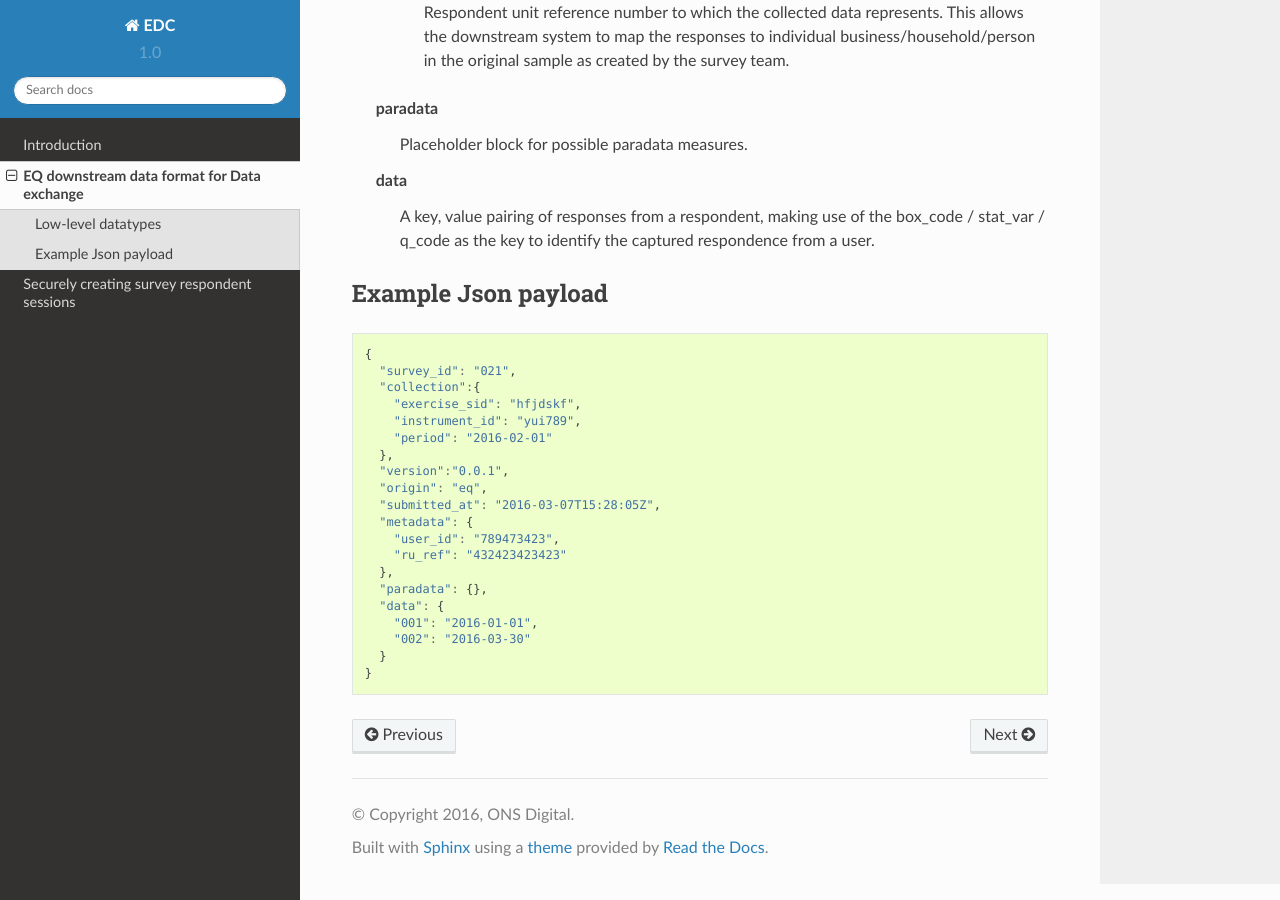
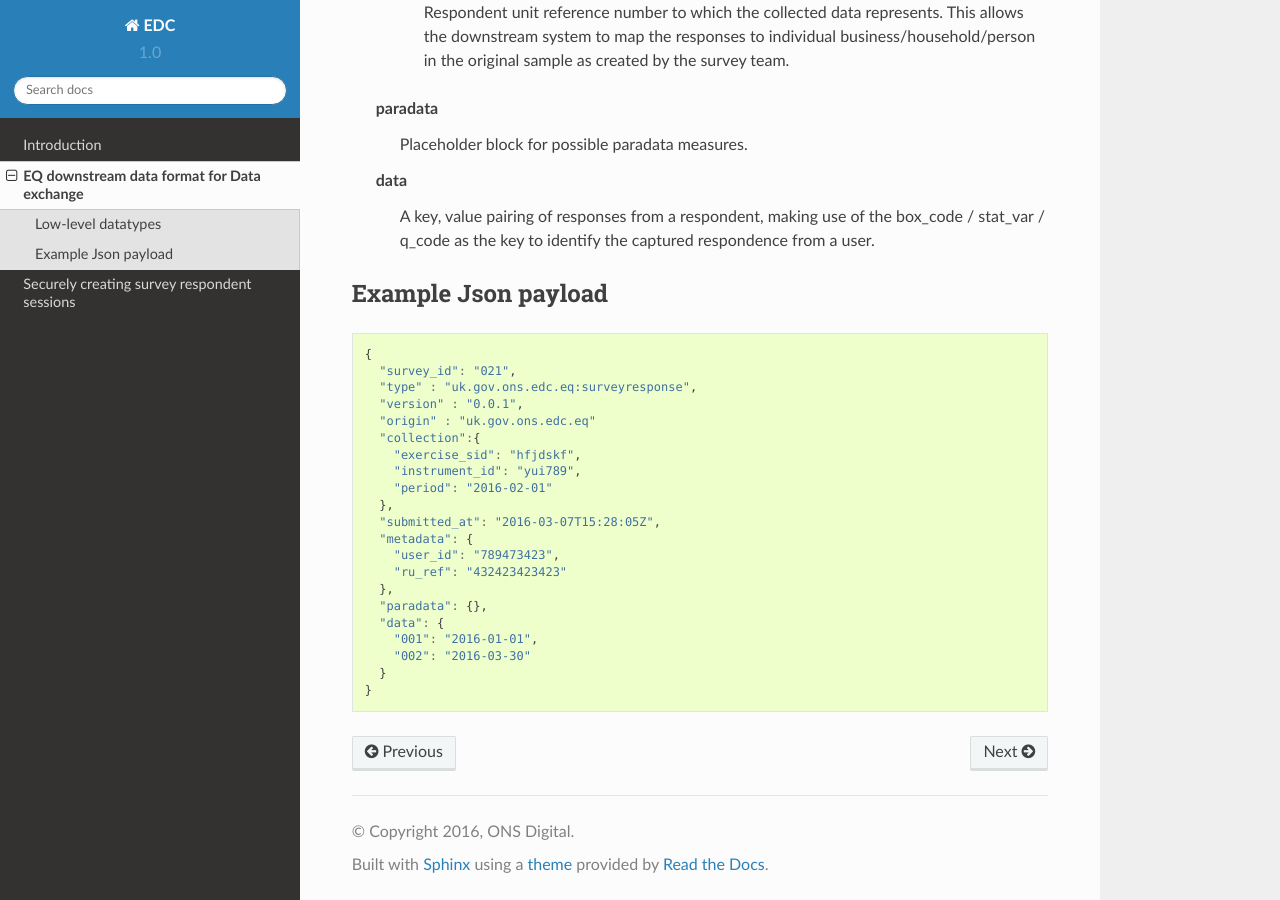
Before and after one commit to ONSdigital/ons-schema-definitions, a Sphinx documentation site: the page built from docs/dx-eq.rst, in a window 1280 px wide and 900 px high, scrolled down 1295 px. Built offline with Sphinx 7.4.7 and the Read the Docs theme 2.0.0, drawn with Linux system fonts in a browser that asks for light colours.

Commit message:
Updated type definition after internal discussion.

```diff
--- a/docs/dx-eq.rst
+++ b/docs/dx-eq.rst
@@ -65,13 +65,14 @@ Example Json payload
 
     {
       "survey_id": "021",
+      "type" : "uk.gov.ons.edc.eq:surveyresponse",
+      "version" : "0.0.1",
+      "origin" : "uk.gov.ons.edc.eq"
       "collection":{
         "exercise_sid": "hfjdskf",
         "instrument_id": "yui789",
         "period": "2016-02-01"
       },
-      "version":"0.0.1",
-      "origin": "eq",
       "submitted_at": "2016-03-07T15:28:05Z",
       "metadata": {
         "user_id": "789473423",
```
